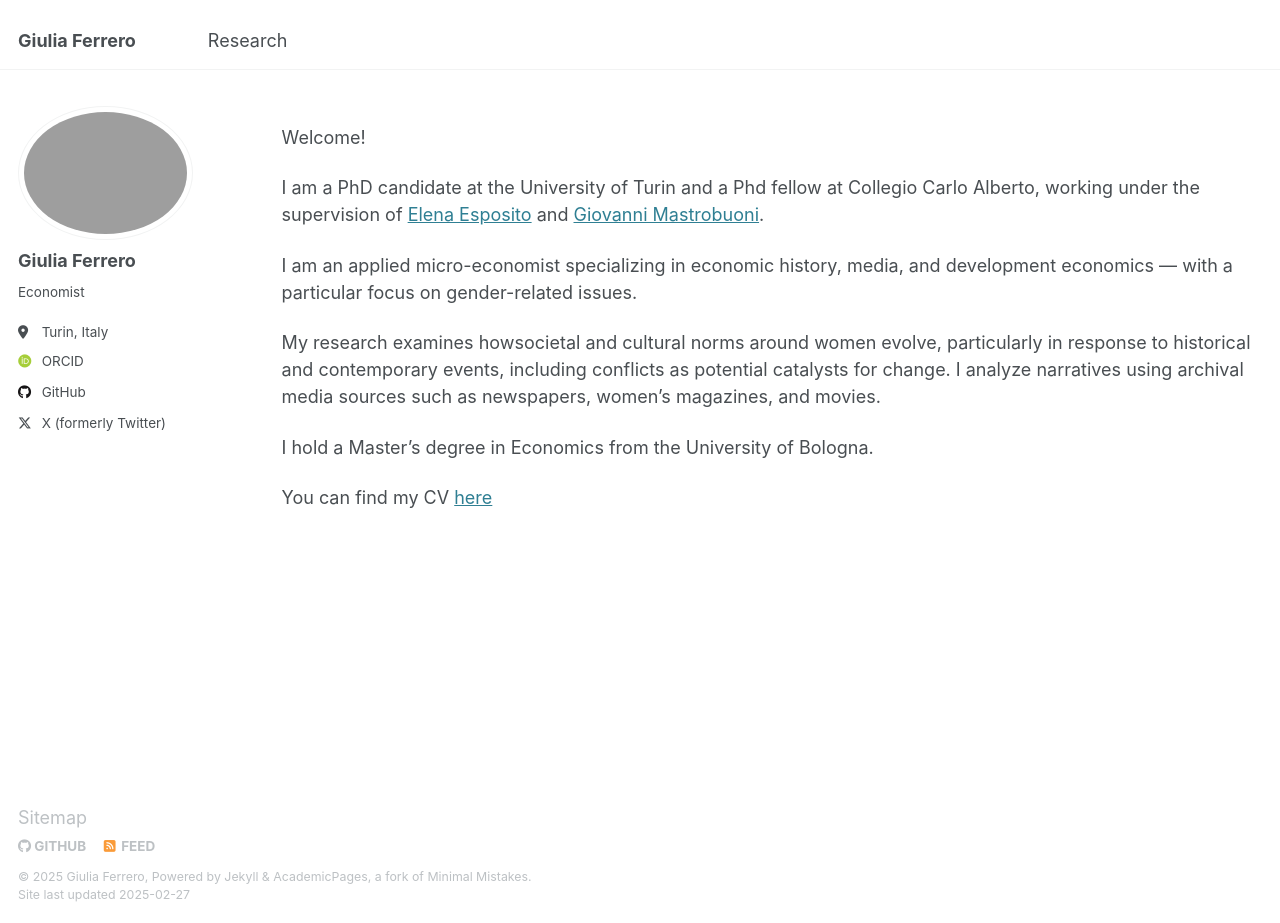
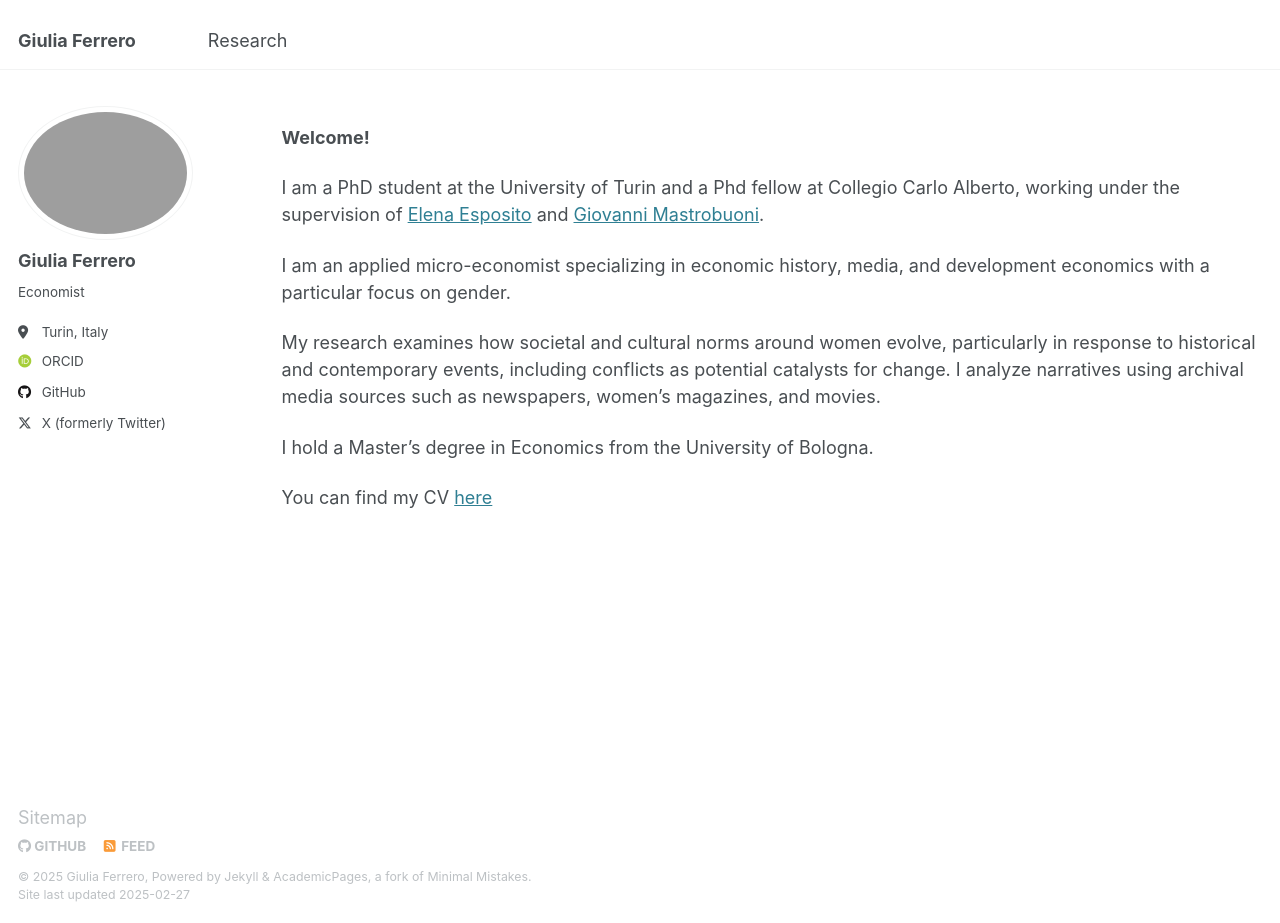
Before and after one commit to giuliferrero/giuliferrero.github.io, a Jekyll site: the page built from _pages/about.md, in a window 1280 px wide and 923 px high. Built offline with Jekyll 4.4.1, drawn with Linux system fonts in a browser that asks for light colours; some web fonts are replaced.

Commit message:
Update about.md

```diff
--- a/_pages/about.md
+++ b/_pages/about.md
@@ -5,15 +5,15 @@ permalink: /
 author_profile: true
 ---
 
-Welcome!
+**Welcome!**
 
-I am a PhD candidate at the University of Turin and a Phd fellow at Collegio
+I am a PhD student at the University of Turin and a Phd fellow at Collegio
 Carlo Alberto, working under the supervision of [Elena Esposito](https://www.elenaesposito.com/) and [Giovanni Mastrobuoni](https://sites.google.com/site/giovannimastrobuoni/).
 
 I am an applied micro-economist specializing in economic history, media, and development
-economics — with a particular focus on gender-related issues.
+economics with a particular focus on gender.
 
-My research examines howsocietal and cultural norms around women evolve, particularly in response to historical and
+My research examines how societal and cultural norms around women evolve, particularly in response to historical and
 contemporary events, including conflicts as potential catalysts for change. I analyze narratives
 using archival media sources such as newspapers, women’s magazines, and movies.
 
```
